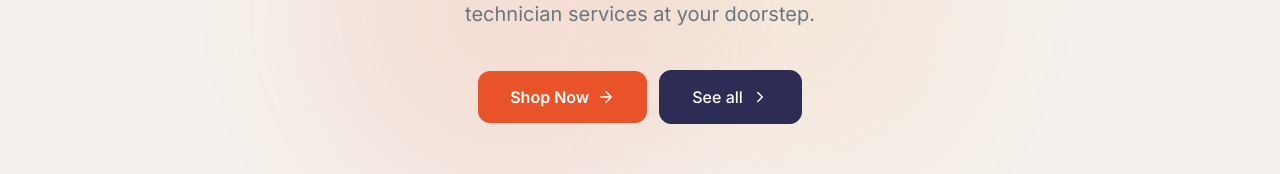
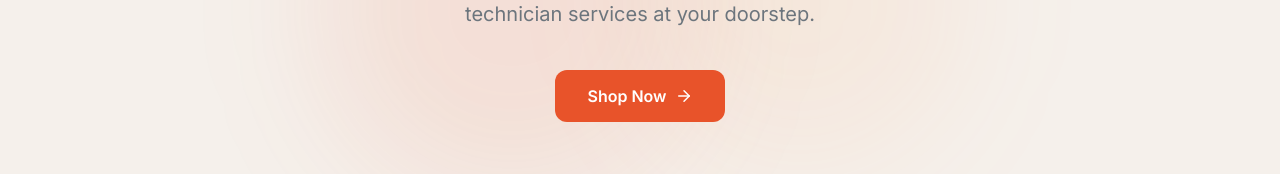
Before and after one commit to shukla-manya/evision-platform-, a Next.js app in the folder frontend-web/: page / in a window 1280 px wide. Shown: the part 328-502 px from the top of the page. Built offline with nearby package versions, Linux system fonts and the light colour scheme; no server answers.

Commit message:
feat: update features and improve system performance

```diff
--- a/frontend-web/app/page.tsx
+++ b/frontend-web/app/page.tsx
@@ -128,15 +128,9 @@ export default function HomePage() {
             <p className="text-ev-muted text-lg md:text-xl max-w-2xl mx-auto mb-10 leading-relaxed">
               Shop from 4 expert stores. Exclusive prices for dealers. Expert technician services at your doorstep.
             </p>
-            <div className="flex flex-col sm:flex-row gap-3 justify-center items-stretch sm:items-center">
+            <div className="flex flex-col sm:flex-row gap-3 justify-center">
               <Link href="/shop" className="ev-btn-primary inline-flex items-center justify-center gap-2 text-base py-3.5 px-8">
                 Shop Now <ArrowRight size={18} />
-              </Link>
-              <Link
-                href="/shop"
-                className="ev-btn-secondary inline-flex items-center justify-center gap-2 text-base py-3.5 px-8"
-              >
-                See all <ChevronRight size={18} aria-hidden />
               </Link>
             </div>
           </div>
```
